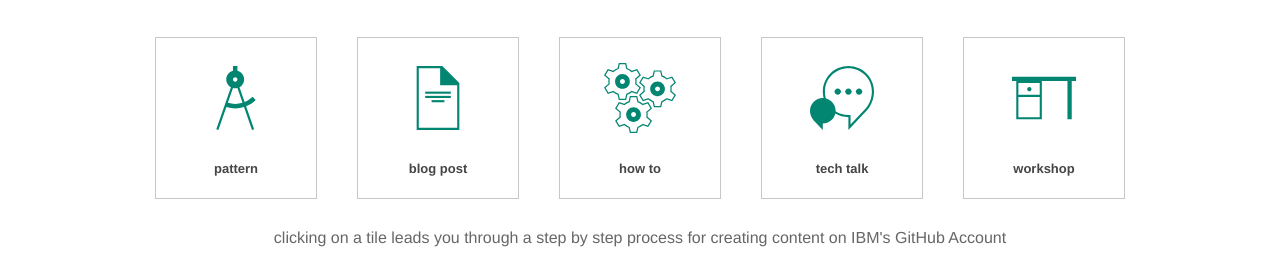
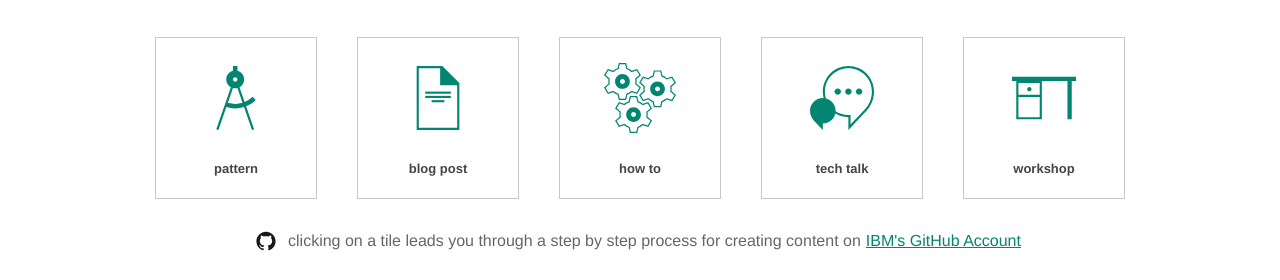
Before and after one commit to IBM/incubator, a plain HTML site: page public/index.html in a window 1280 px wide. Shown: the part 159-439 px from the top of the page. Drawn offline with Linux system fonts and the light colour scheme.

Commit message:
More style and direction

```diff
--- a/public/index.html
+++ b/public/index.html
@@ -17,8 +17,12 @@
     </div>
     <div class="callbar">What do you want to publish?</div>
     <div id="anchor" class="controls"></div>
-    <div class="infoarea" id="infoarea">clicking on a tile leads you through a step by step process for creating content on IBM's GitHub Account</div>
+    <div class="infobox">
+      <img class="github" src="./images/github.svg"></img>
+      <div class=" infoarea " id="infoarea ">clicking on a tile leads you through a step by step process for creating content on
+        <a class="githublink" href="https://github.com/ibm"> IBM's GitHub Account</div>
+    </div>
   </div>
 </body>
-<script src="./src/publish.js"></script>
+<script src="./src/publish.js "></script>
 <html>
--- a/public/stylesheets/style.css
+++ b/public/stylesheets/style.css
@@ -156,5 +156,22 @@ body, html {
   flex-direction: row;
   justify-content: center;
   align-content: center;
+}
+
+.infobox {
   margin: 30px;
+  display: flex;
+  flex-direction: row;
+  justify-content: center;
+  align-items: center;
 }
+
+.github {
+  height: 24px;
+  margin-right: 10px;
+}
+
+.githublink {
+  color: #018571;
+  margin-left: 5px;
+}
```
Also changed, not shown: public/images/github.svg (added).
